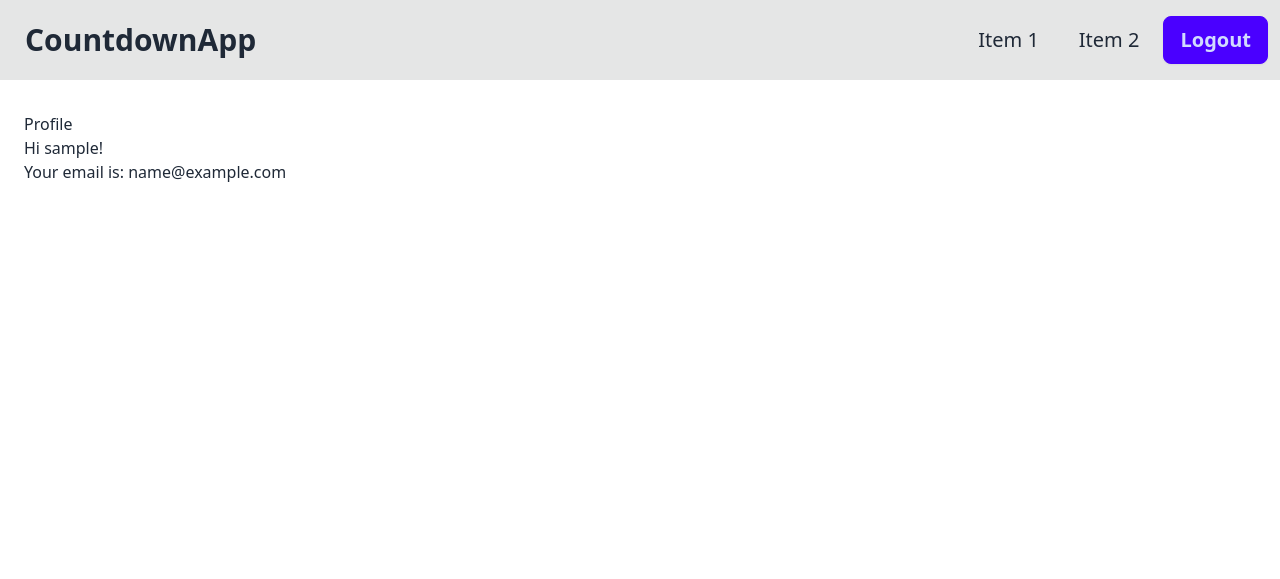
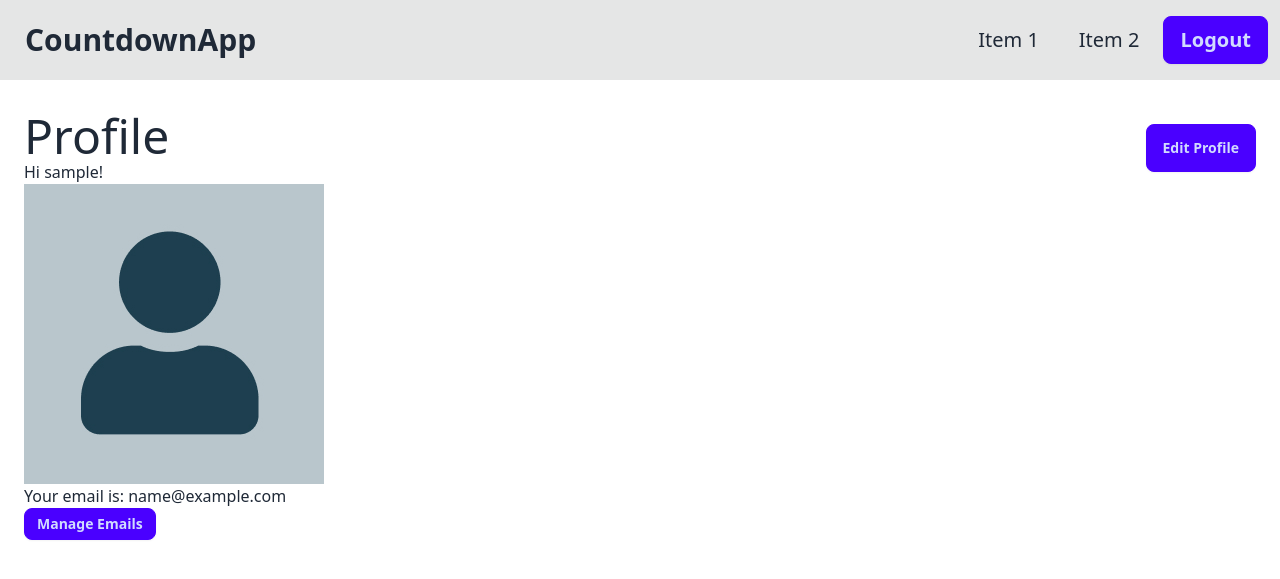
Before and after one commit to matthew-talamantes/CountDownApp, a Django app: page /account/profile/ in a window 1280 px wide. Shown: the top 579 px of the page. Run offline with Django 4.2, Linux system fonts and the light colour scheme; the visitor is signed in with stand-in values (Sample User, id 1); data comes from the database, SQL or seed files in the repository; parts of the project's set-up code (start-up, migrations or seed data) failed here and were passed over; some libraries are stand-ins or nearby versions.

Commit message:
Update profile view template

```diff
--- a/backend/countdown/templates/myuser/profile.html
+++ b/backend/countdown/templates/myuser/profile.html
@@ -1,6 +1,15 @@
 {% extends 'counts/base.html' %}
 {% block content %}
-<h1>Profile</h1>
-<p>Hi {{ user.username }}!</p>
-<p>Your email is: {{ user.email }}</p>
+<section>
+    <div class="flex flex-row justify-between items-center">
+        <div>
+            <h1 class="text-5xl">Profile</h1>
+            <p>Hi {{ user.username }}!</p>
+        </div>
+        <a class="btn btn-primary">Edit Profile</a>
+    </div>
+    <img src="{{ profile.profileImage.url }}" alt="Profile Picture">
+    <p>Your email is: {{ user.email }}</p>
+    <a class="btn btn-primary btn-sm" href="{% url 'account_email' %}">Manage Emails</a>
+</section>
 {% endblock content %}
--- a/backend/countdown/theme/static/css/dist/styles.css
+++ b/backend/countdown/theme/static/css/dist/styles.css
@@ -1992,6 +1992,27 @@ html {
   padding-right: 0.563rem;
 }
 
+.btn-sm {
+  height: 2rem;
+  min-height: 2rem;
+  padding-left: 0.75rem;
+  padding-right: 0.75rem;
+  font-size: 0.875rem;
+}
+
+.btn-square:where(.btn-sm) {
+  height: 2rem;
+  width: 2rem;
+  padding: 0px;
+}
+
+.btn-circle:where(.btn-sm) {
+  height: 2rem;
+  width: 2rem;
+  border-radius: 9999px;
+  padding: 0px;
+}
+
 .menu-horizontal {
   display: inline-flex;
   flex-direction: row;
@@ -2186,6 +2207,10 @@ html {
   justify-content: center;
 }
 
+.justify-between {
+  justify-content: space-between;
+}
+
 .gap-1 {
   gap: 0.25rem;
 }
```
